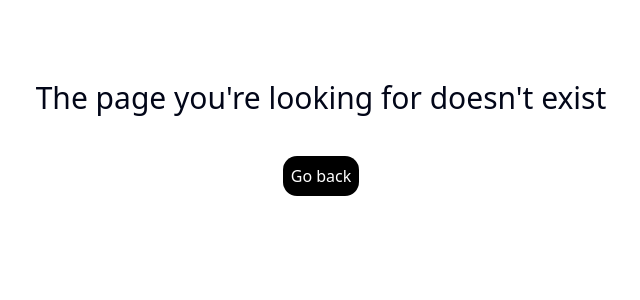
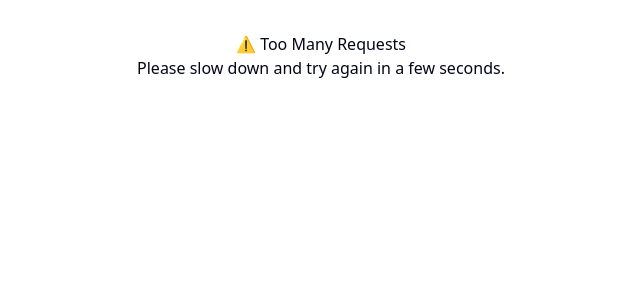
Before and after one commit to abhicodes13/motion, a Next.js app: page /429 in a window 1280 px wide. Before the commit this address had no page. Shown: the top 300 px of the page, without its empty margins (319-959 px from the left). Built offline with nearby package versions, Linux system fonts and the light colour scheme.

Commit message:
middleware

```diff
--- /dev/null
+++ b/app/429/page.jsx
@@ -0,0 +1,9 @@
+// pages/429.js
+export default function TooManyRequests() {
+  return (
+    <div style={{ padding: "2rem", textAlign: "center" }}>
+      <h1>⚠️ Too Many Requests</h1>
+      <p>Please slow down and try again in a few seconds.</p>
+    </div>
+  );
+}
--- a/middleware.js
+++ b/middleware.js
@@ -12,7 +12,7 @@ const redis = new Redis({
 // Step 2: Set up rate limiter (10 requests per 10 seconds)
 const ratelimit = new Ratelimit({
   redis,
-  limiter: Ratelimit.slidingWindow(10, "10s"),
+  limiter: Ratelimit.slidingWindow(5, "10s"),
   analytics: true,
 });
 
@@ -25,7 +25,6 @@ export default withAuth(
     if (!success) {
       return new NextResponse("Too many requests", { status: 429 });
     }
-
     // Allow request through
     return NextResponse.next();
   },
```
